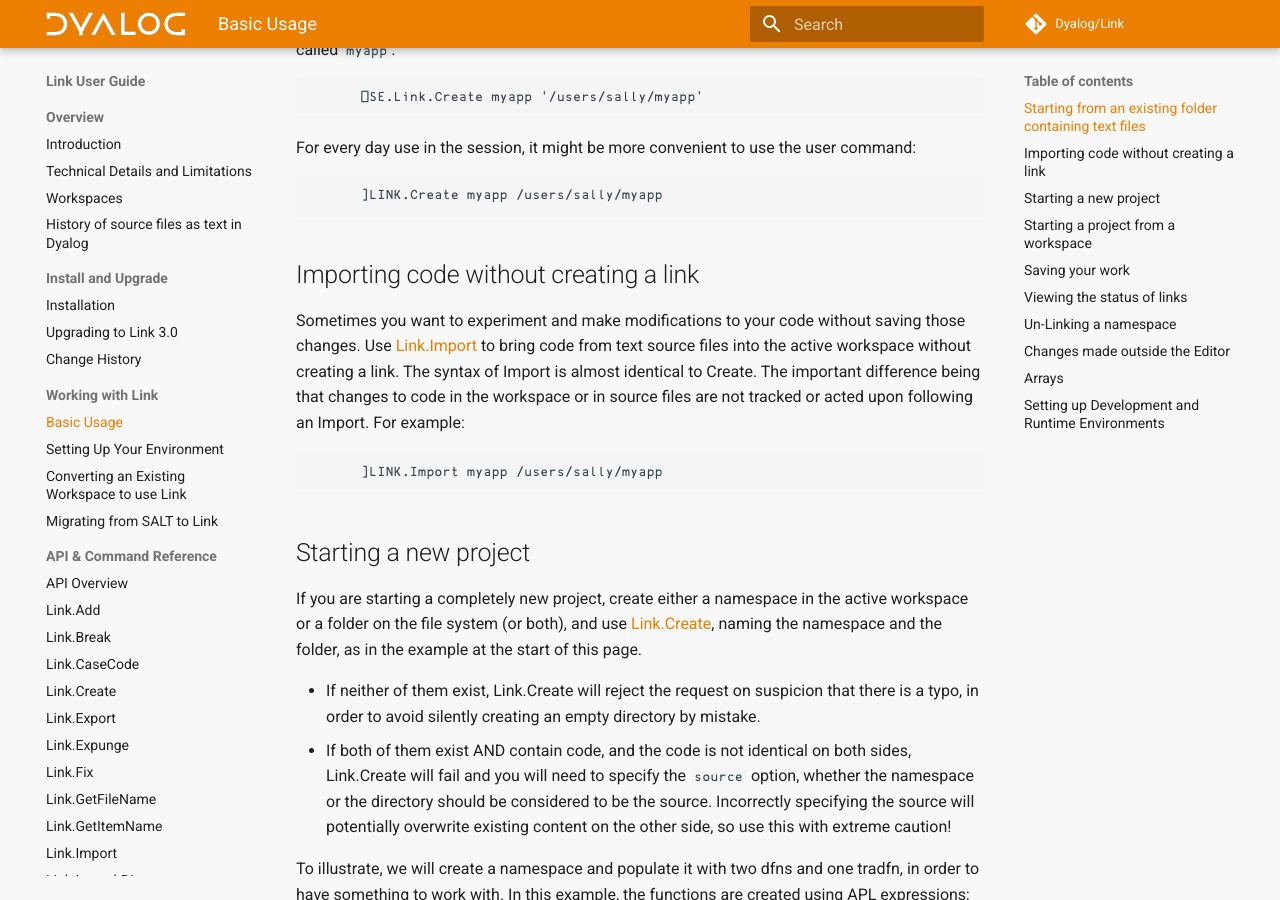
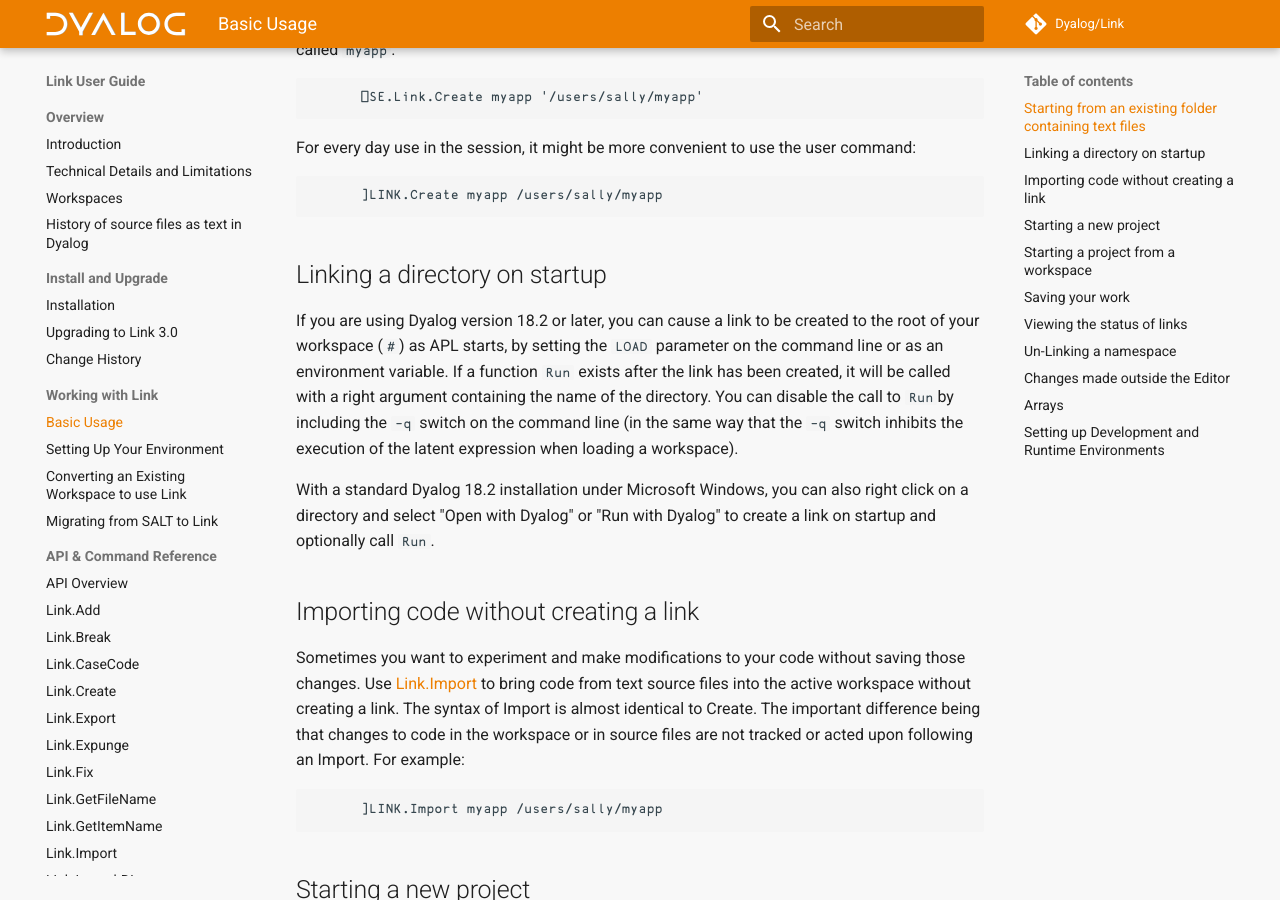
Before and after one commit to Dyalog/link, an MkDocs documentation site: the page built from docs/Usage/index.md, in a window 1280 px wide and 900 px high, scrolled down 378 px. Built offline with MkDocs 1.6.1 and Material for MkDocs 9.7.7, drawn with Linux system fonts in a browser that asks for light colours; comment, search, counter and statistics services are not loaded.

Commit message:
Fix #394: Mention new LOAD= parameter in docs

````diff
--- a/docs/Usage/index.md
+++ b/docs/Usage/index.md
@@ -15,7 +15,13 @@
       ]LINK.Create myapp /users/sally/myapp
 ```
 
+## Linking a directory on startup
+If you are using Dyalog version 18.2 or later, you can cause a link to be created to the root of your workspace (`#`) as APL starts, by setting the `LOAD` parameter on the command line or as an environment variable. If a function `Run` exists after the link has been created, it will be called with a right argument containing the name of the directory. You can disable the call to `Run`by including the `-q` switch on the command line (in the same way that the `-q` switch inhibits the execution of the latent expression when loading a workspace).
+
+With a standard Dyalog 18.2 installation under Microsoft Windows, you can also right click on a directory and select "Open with Dyalog" or "Run with Dyalog" to create a link on startup and optionally call `Run`.
+
 ## Importing code without creating a link
+
 Sometimes you want to experiment and make modifications to your code without saving those changes. Use [Link.Import](../API/Link.Import.md) to bring code from text source files into the active workspace without creating a link. The syntax of Import is almost identical to Create. The important difference being that changes to code in the workspace or in source files are not tracked or acted upon following an Import. For example:
 
 ```apl
````
Also changed, not shown: docs/Discussion/History.md (+2 -1 lines), docs/Usage/Setup.md (+3 -1 lines).
